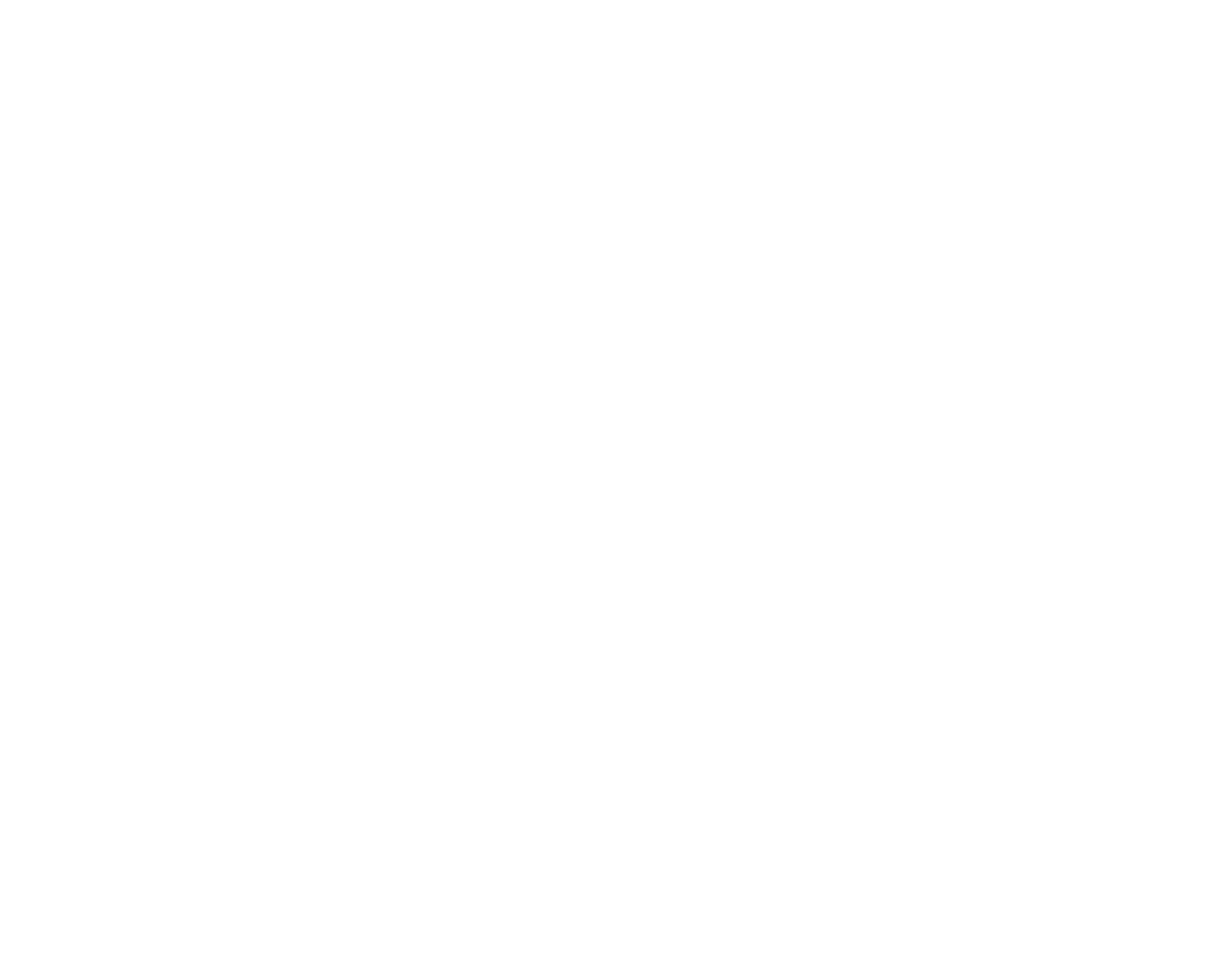
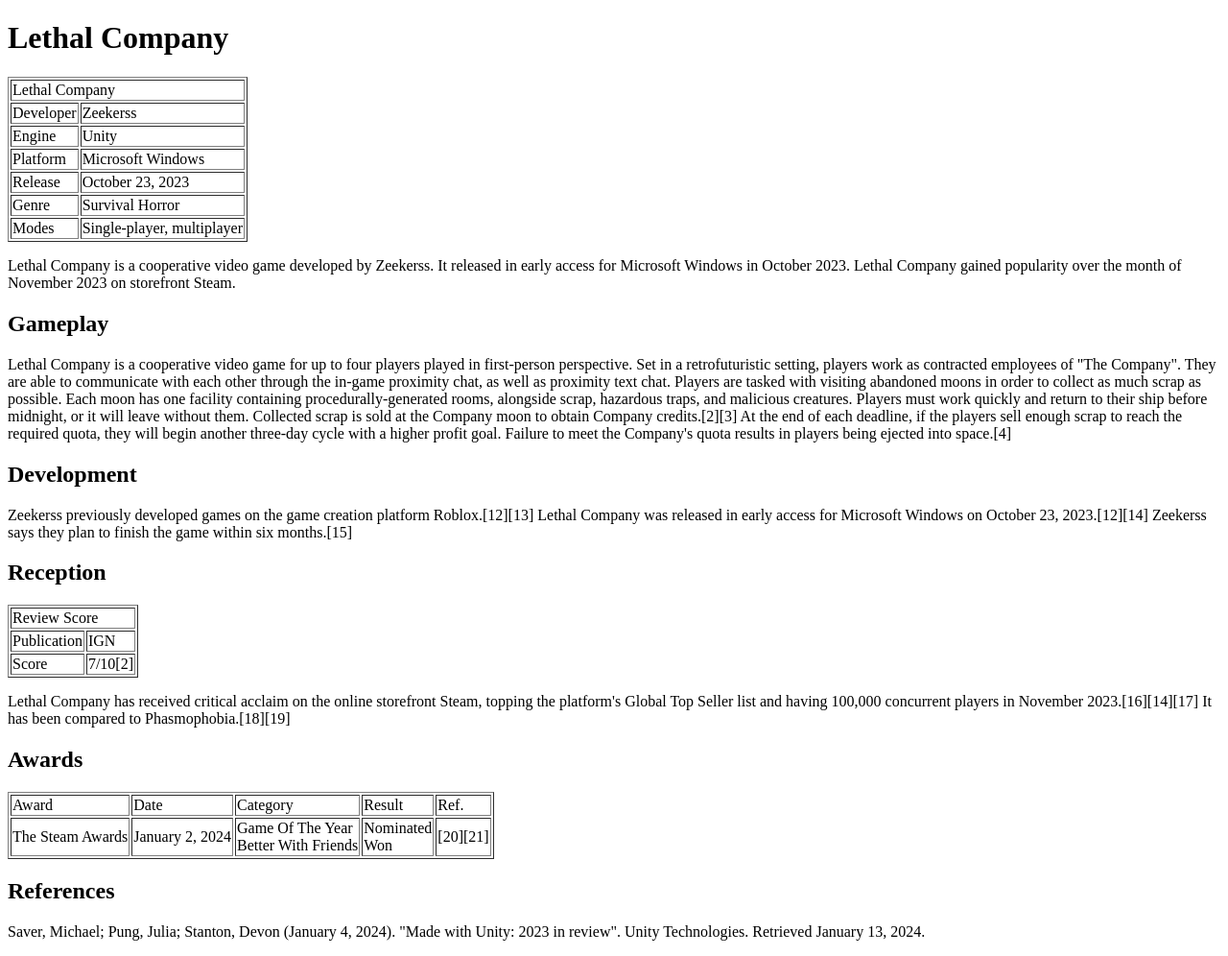
Before and after one commit to hbuhrer/Wikipedia-Markup, a plain HTML site: page Wikipedia-Markup/index.html in a window 1280 px wide. Shown: the whole page at 96% size. Before the commit the page ends 800 px from the top, so only its background shows below. Drawn offline with Linux system fonts and the light colour scheme.

Commit message:
Added More Code

```diff
--- a/Wikipedia-Markup/index.html
+++ b/Wikipedia-Markup/index.html
@@ -1,11 +1,95 @@
 <!DOCTYPE html>
 <html lang="en">
+
 <head>
     <meta charset="UTF-8">
     <meta name="viewport" content="width=device-width, initial-scale=1.0">
-    <title>Wikipedia Markup</title>
+    <title>Playing Lethal Company</title>
 </head>
+
 <body>
+    <h1>Lethal Company</h1>
+
+    <table border="1">
+        <tr>
+          <td colspan="2">Lethal Company</td>
+        </tr>
+        <tr>
+          <td>Developer</td>
+          <td>Zeekerss</td>
+        </tr>
+        <tr>
+          <td>Engine</td>
+          <td>Unity</td>
+        </tr>
+        <tr>
+          <td>Platform</td>
+          <td>Microsoft Windows</td>
+        </tr>
+        <tr>
+          <td>Release</td>
+          <td>October 23, 2023</td>
+        </tr>
+        <tr>
+          <td>Genre</td>
+          <td>Survival Horror</td>
+        </tr>
+        <tr>
+          <td>Modes</td>
+          <td>Single-player, multiplayer</td>
+        </tr>
+    </table>
+
+    <p>Lethal Company is a cooperative video game developed by Zeekerss. It released in early access for Microsoft Windows in October 2023. Lethal Company gained popularity over the month of November 2023 on storefront Steam.</p>
+
+    <h2>Gameplay</h2>
+
+    <p>Lethal Company is a cooperative video game for up to four players played in first-person perspective. Set in a retrofuturistic setting, players work as contracted employees of "The Company". They are able to communicate with each other through the in-game proximity chat, as well as proximity text chat. Players are tasked with visiting abandoned moons in order to collect as much scrap as possible. Each moon has one facility containing procedurally-generated rooms, alongside scrap, hazardous traps, and malicious creatures. Players must work quickly and return to their ship before midnight, or it will leave without them. Collected scrap is sold at the Company moon to obtain Company credits.[2][3] At the end of each deadline, if the players sell enough scrap to reach the required quota, they will begin another three-day cycle with a higher profit goal. Failure to meet the Company's quota results in players being ejected into space.[4]</p>
+
+    <h2>Development</h2>
+
+    <p>Zeekerss previously developed games on the game creation platform Roblox.[12][13] Lethal Company was released in early access for Microsoft Windows on October 23, 2023.[12][14] Zeekerss says they plan to finish the game within six months.[15]</p>
+
+    <h2>Reception</h2>
+
+    <table border="1">
+        <tr>
+          <td colspan="2">Review Score</td>
+        </tr>
+        <tr>
+          <td>Publication</td>
+          <td>IGN</td>
+        </tr>
+        <tr>
+          <td>Score</td>
+          <td>7/10[2]</td>
+        </tr>
+    </table>
+
+    <p>Lethal Company has received critical acclaim on the online storefront Steam, topping the platform's Global Top Seller list and having 100,000 concurrent players in November 2023.[16][14][17] It has been compared to Phasmophobia.[18][19]</p>
+
+    <h2>Awards</h2>
+
+    <table border="1">
+        <tr>
+          <td>Award</td>
+          <td>Date</td>
+          <td>Category</td>
+          <td>Result</td>
+          <td>Ref.</td>
+        </tr>
+        <tr>
+          <td>The Steam Awards</td>
+          <td>January 2, 2024</td>
+          <td rowspan="2">Game Of The Year<br>Better With Friends</td>
+          <td rowspan="2">Nominated<br>Won</td>
+          <td>[20][21]</td>
+        </tr>
+    </table>
+
+    <h2>References</h2>
+    <p>Saver, Michael; Pung, Julia; Stanton, Devon (January 4, 2024). "Made with Unity: 2023 in review". Unity Technologies. Retrieved January 13, 2024.</p>
 
 </body>
+
 </html>
```
